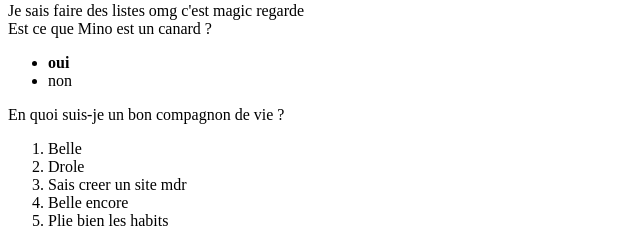
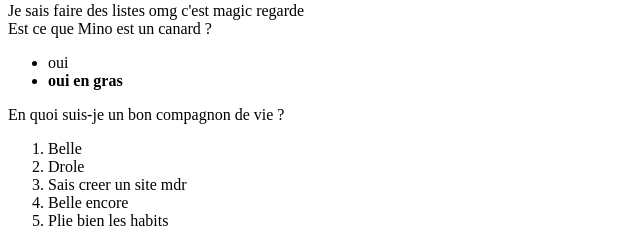
Before and after one commit to usernamefirst98/mfw2, a plain HTML site: page index.html in a window 1280 px wide. Shown: the part 1065-1305 px from the top of the page, 0-640 px from the left. Drawn offline with Linux system fonts and the light colour scheme.

Commit message:
Update index.html

```diff
--- a/index.html
+++ b/index.html
@@ -13,8 +13,8 @@
         Je sais faire des listes omg c'est magic regarde <br>
         Est ce que Mino est un canard ? <br>
        <ul>
-        <li><b>oui</b></li>
-        <li>non</li>
+        <li>oui</li>
+        <li><b>oui en gras</b></li>
        </ul>
         En quoi suis-je un bon compagnon de vie ? <br>
         <ol>
```
